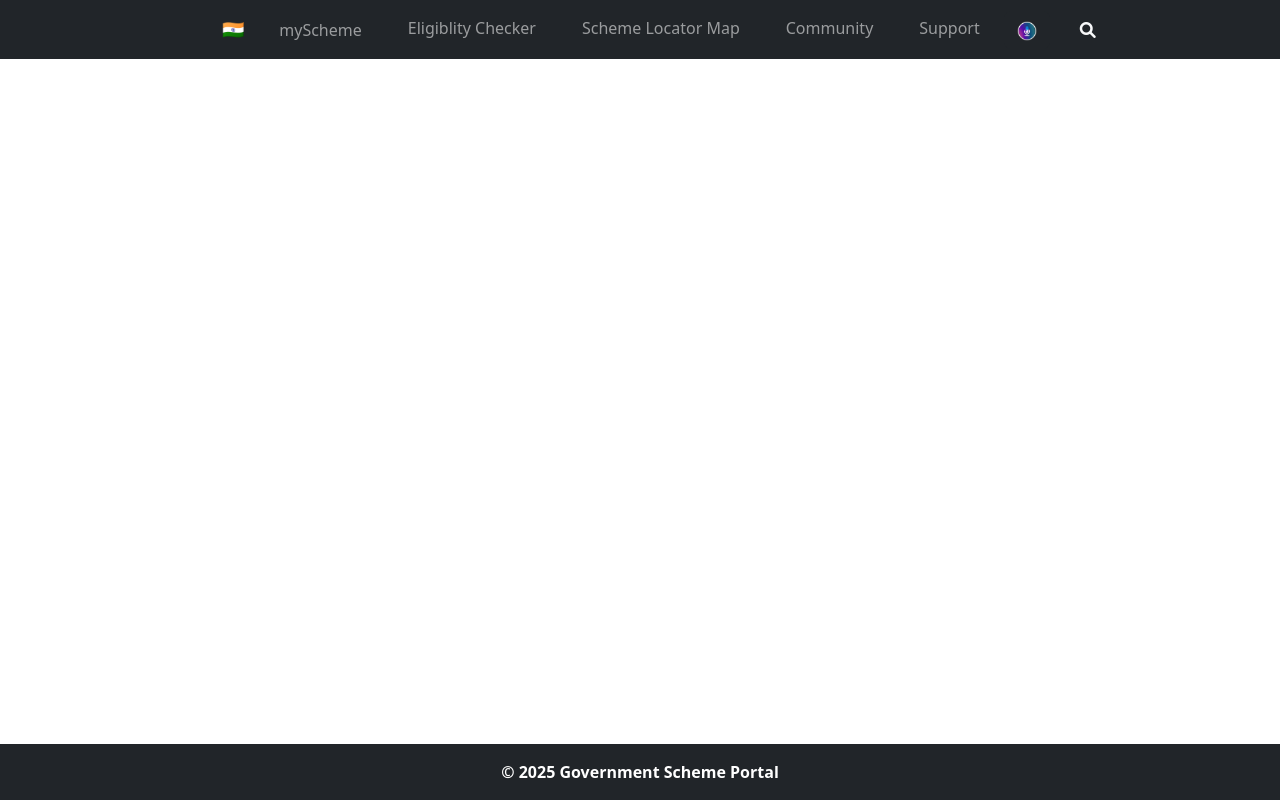
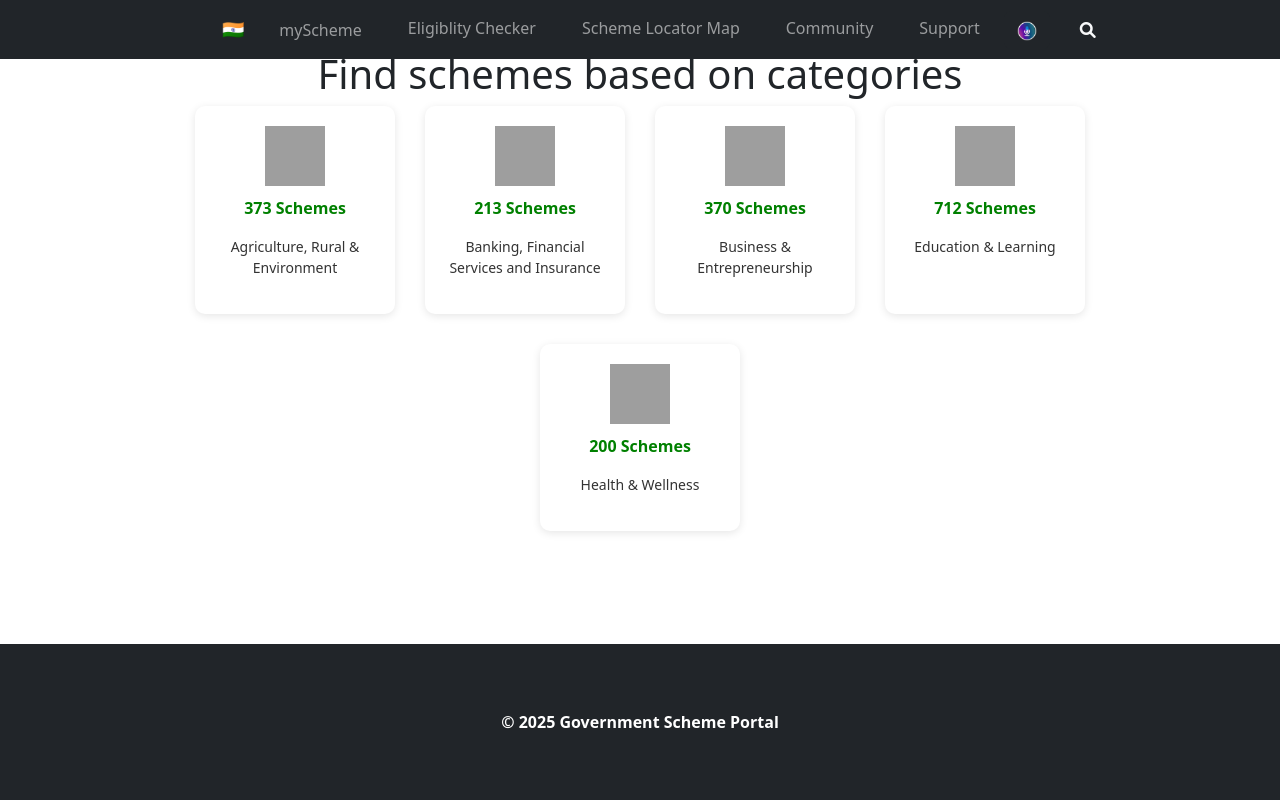
Before and after one commit to annoymouskundu/EY, a Django app: page / in a window 1280 px wide. Run offline with Django 5.2, Linux system fonts and the light colour scheme; grey boxes are pictures that could not be loaded.

Commit message:
main page info

```diff
--- /dev/null
+++ b/Hello/static/styles/mp.css
@@ -0,0 +1,52 @@
+body {
+    font-family: Arial, sans-serif;
+    margin: 0;
+    padding: 0;
+    background-color: #f9f9f9;
+}
+
+.container {
+    text-align: center;
+    padding: 50px 20px;
+}
+
+h1 {
+    font-size: 24px;
+    font-weight: bold;
+    margin-bottom: 40px;
+    color: #000;
+}
+
+.categories {
+    display: flex;
+    justify-content: center;
+    flex-wrap: wrap;
+    gap: 30px;
+}
+
+.category {
+    text-align: center;
+    background: #fff;
+    padding: 20px;
+    border-radius: 10px;
+    box-shadow: 0 2px 8px rgba(0, 0, 0, 0.1);
+    width: 200px;
+}
+
+.category img {
+    width: 60px;
+    height: 60px;
+    margin-bottom: 10px;
+}
+
+.count {
+    font-size: 16px;
+    font-weight: bold;
+    color: #008000;
+}
+
+.title {
+    font-size: 14px;
+    color: #333;
+    margin-top: 5px;
+}
--- a/Hello/templates/base.html
+++ b/Hello/templates/base.html
@@ -8,6 +8,7 @@
         <script src="https://cdn.jsdelivr.net/npm/bootstrap@5.3.0-alpha3/dist/js/bootstrap.bundle.min.js"></script>
         <link rel="stylesheet" href="{% static 'styles/search_dialog.css' %}">
         <link rel="stylesheet" href="{% static 'styles/cart.css' %}">
+        <link rel="stylesheet" href="{% static 'styles/mp.css' %}">
         <script src="{% static 'js/searchscript.js' %}" defer></script>
         <script src="{% static 'js/cart.js' %}" defer></script>
         <title>{% block title %}Home{% endblock title %}</title>
@@ -338,5 +339,9 @@
                 .catch(error => console.error("Speech recognition failed", error));
             });
           </script>
+
+
+
+
     </body>
 </html>
--- a/Hello/templates/index.html
+++ b/Hello/templates/index.html
@@ -18,32 +18,53 @@
 body {
     display: flex;
     flex-direction: column;
-            min-height: 100vh;
+    min-height: 100vh; /* Full viewport height */
+    margin: 0; /* Remove default margin */
 }
 
 .content {
-            flex: 1;
+    flex-grow: 1; /* This will make the content section take up remaining space */
 }
 
 footer {
     font-weight: bold; /* Make the text bold */
+    margin-top: auto; /* Push the footer to the bottom */
 }
-
 
     </style>
 </head>
 <body>
-    <!-- Content of the page -->
-    <div class="content">
-        <!-- Navigation bar with mic button -->
-        <nav class="navbar navbar-expand-lg navbar-dark bg-dark">
-            <div class="container-fluid">
-                <a class="navbar-brand" href="#">ReArc Motors</a>
-                <button class="navbar-toggler" type="button" data-bs-toggle="collapse" data-bs-target="#navbarNav" aria-controls="navbarNav" aria-expanded="false" aria-label="Toggle navigation">
-                    <span class="navbar-toggler-icon"></span>
-                </button>
+
+    <div class="container">
+        <h1>Find schemes based on categories</h1>
+        <div class="categories">
+            <div class="category">
+            <img src="icon-agriculture.png" alt="Agriculture">
+            <p class="count">373 Schemes</p>
+            <p class="title">Agriculture, Rural & Environment</p>
         </div>
-        </nav>
+        <div class="category">
+            <img src="icon-banking.png" alt="Banking">
+            <p class="count">213 Schemes</p>
+            <p class="title">Banking, Financial Services and Insurance</p>
+        </div>
+        <div class="category">
+            <img src="icon-business.png" alt="Business">
+            <p class="count">370 Schemes</p>
+            <p class="title">Business & Entrepreneurship</p>
+        </div>
+        <div class="category">
+            <img src="icon-education.png" alt="Education">
+            <p class="count">712 Schemes</p>
+            <p class="title">Education & Learning</p>
+        </div>
+        <div class="category">
+            <img src="icon-health.png" alt="Health">
+            <p class="count">200 Schemes</p>
+            <p class="title">Health & Wellness</p>
+        </div>
+    </div>
+</div>
 
         <!-- Speech recognition dialog box -->
         <div id="speech-dialog">
```
Lines whose indentation alone changed are shown as unchanged.
